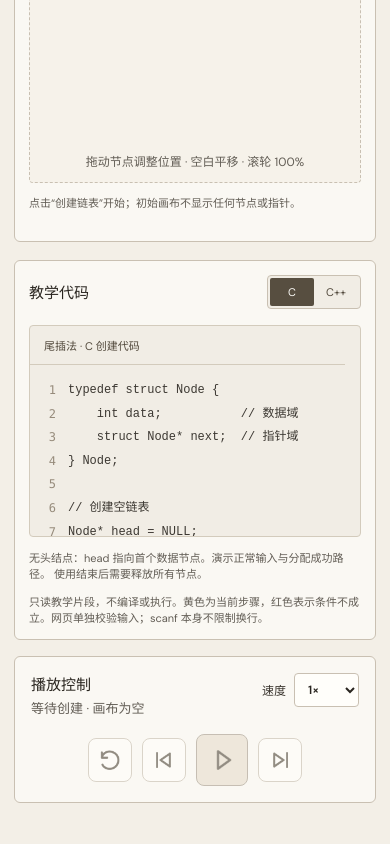
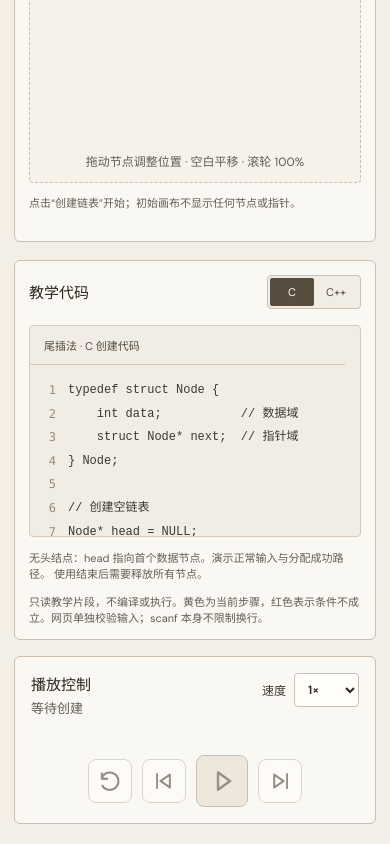
Before and after one commit to Leniing/Data-Structure-Visual-Learning-Platform, a React (Vite) app: page / in a window 390 px wide. Shown: the part 504-1348 px from the top of the page. Before the commit the page ends 1327 px from the top, so only its background shows below. Built offline with nearby package versions, Linux system fonts and the light colour scheme.

Commit message:
fix：修复播放控制图标的占位问题 修复播放控制图标会随左侧提示文字的长度变化而变化的问题

```diff
--- a/src/player/PlaybackControls.tsx
+++ b/src/player/PlaybackControls.tsx
@@ -12,7 +12,7 @@ export default function PlaybackControls({ player }: { player: ReturnType<typeof
     <section className="playback-panel panel" aria-labelledby="playback-title">
       <div>
         <h2 id="playback-title">播放控制</h2>
-        <p className="muted">{total ? `${index + 1} / ${total} 步 · ${atEnd ? '创建完成' : playing ? '播放中' : '已暂停'}` : '等待创建 · 画布为空'}</p>
+        <p className="muted">{total ? `${index + 1} / ${total} 步 · ${atEnd ? '创建完成' : playing ? '播放中' : '已暂停'}` : '等待创建'}</p>
       </div>
       <div className="playback-buttons" role="group" aria-label="播放操作">
         <button type="button" aria-label="重置" title="重置" disabled={!total} onClick={reset}>
--- a/src/style.css
+++ b/src/style.css
@@ -273,9 +273,9 @@ input[aria-invalid='true'] { border-color: #a52c21; }
 .code-line.active .code-line-number { color: #695c46; font-weight: 700; }
 
 .playback-panel {
-  display: flex;
+  display: grid;
+  grid-template-columns: minmax(0, 1fr) auto minmax(0, 1fr);
   align-items: center;
-  justify-content: space-between;
   gap: 24px;
   padding: 16px 20px;
 }
@@ -297,14 +297,17 @@ input[aria-invalid='true'] { border-color: #a52c21; }
 .playback-buttons button:hover:not(:disabled) { background: #eee7db; border-color: #a99f90; }
 .playback-buttons .playback-toggle { width: 52px; height: 52px; background: #e8dfcf; border-color: #a99f90; }
 .playback-buttons .playback-toggle img { width: 32px; height: 32px; }
-.speed-control { display: flex; align-items: center; gap: 8px; margin: 0; }
+.speed-control { display: flex; align-items: center; justify-self: end; gap: 8px; margin: 0; }
 .speed-control select { min-height: 34px; padding: 0 9px; }
 
 @media (max-width: 760px) {
   .experiment-page { height: auto; min-height: 100dvh; padding: 24px 20px; }
   .workspace { grid-template-columns: minmax(0, 1fr); grid-template-rows: 380px 380px; }
   .canvas-surface, .code-placeholder { min-height: 0; }
-  .playback-panel { flex-wrap: wrap; }
+  .playback-panel { grid-template-columns: minmax(0, 1fr) auto; }
+  .playback-panel .muted { min-height: 3.2em; }
+  .playback-buttons { grid-column: 1 / -1; grid-row: 2; }
+  .speed-control { grid-column: 2; grid-row: 1; }
 }
 
 @media (max-width: 520px) {
```
Also changed, not shown: 1 other file (tests, documents, lock files or other folders).
